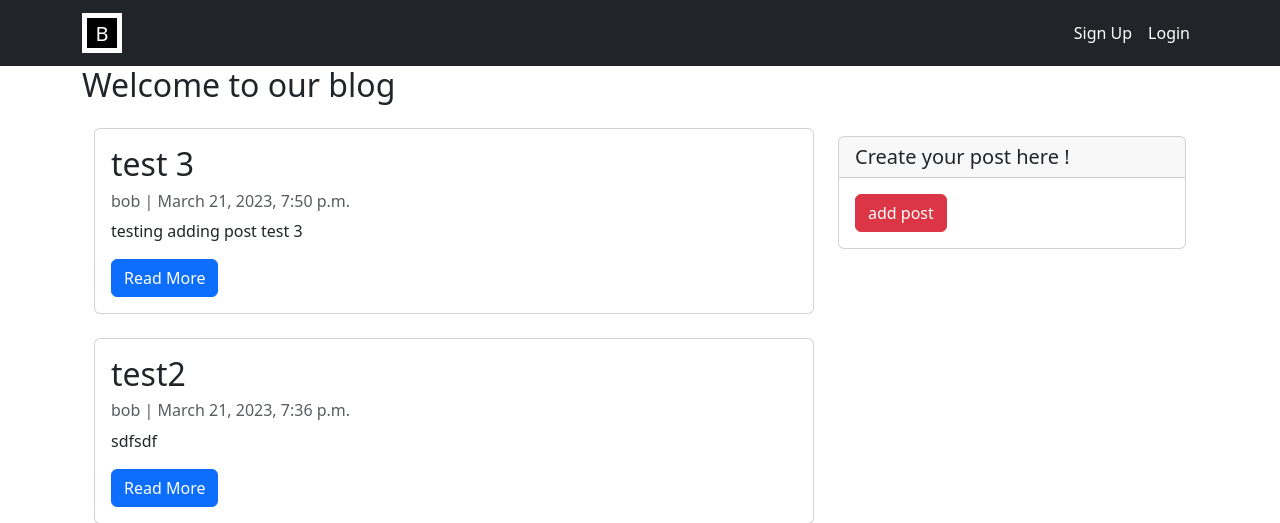
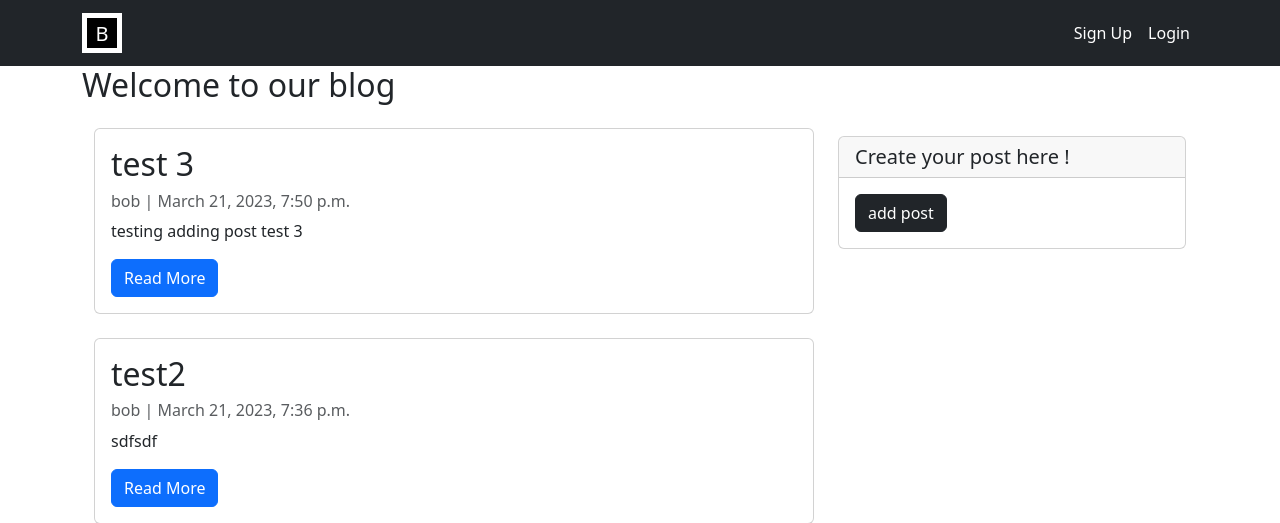
Before and after one commit to GuiPro0408/Blogitix, a Django app: page / in a window 1280 px wide. Shown: the top 523 px of the page. Run offline with Django 4.2, Linux system fonts and the light colour scheme; data comes from the database, SQL or seed files in the repository; both versions use the stored data as it was after the commit; some libraries are stand-ins or nearby versions.

Commit message:
views add posts modif button

```diff
--- a/blogitix/myblog/templates/index.html
+++ b/blogitix/myblog/templates/index.html
@@ -29,7 +29,7 @@
                   <h5 class="card-header">Create your post here !</h5>
               <div class="card-body">
                   <a href="{% url 'add_post' %}"
-                     class="btn btn-danger">add post</a>
+                     class="btn btn-dark">add post</a>
               </div>
           </div>
     </div>
```
Also changed, not shown: blogitix/db.sqlite3.
